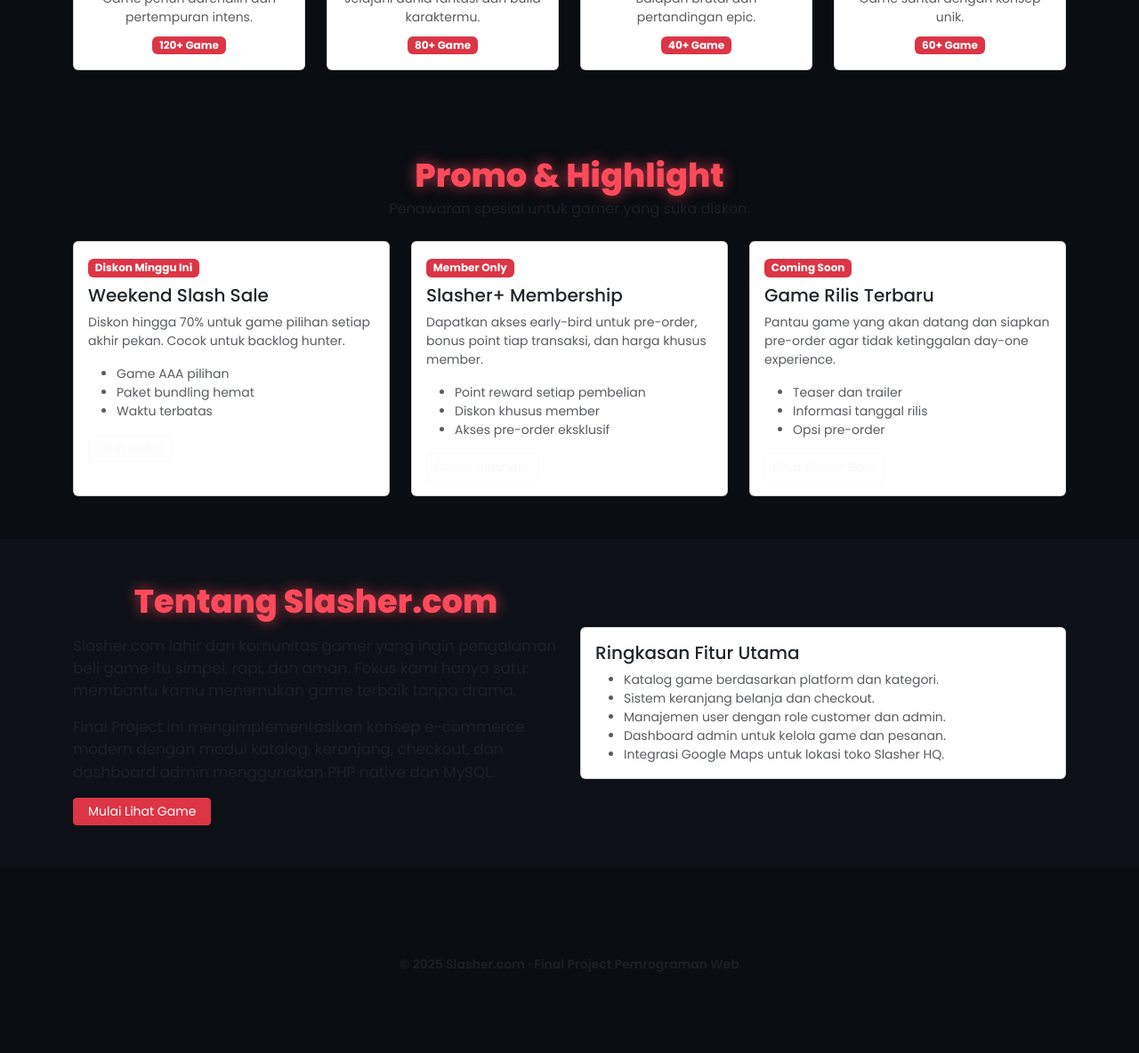
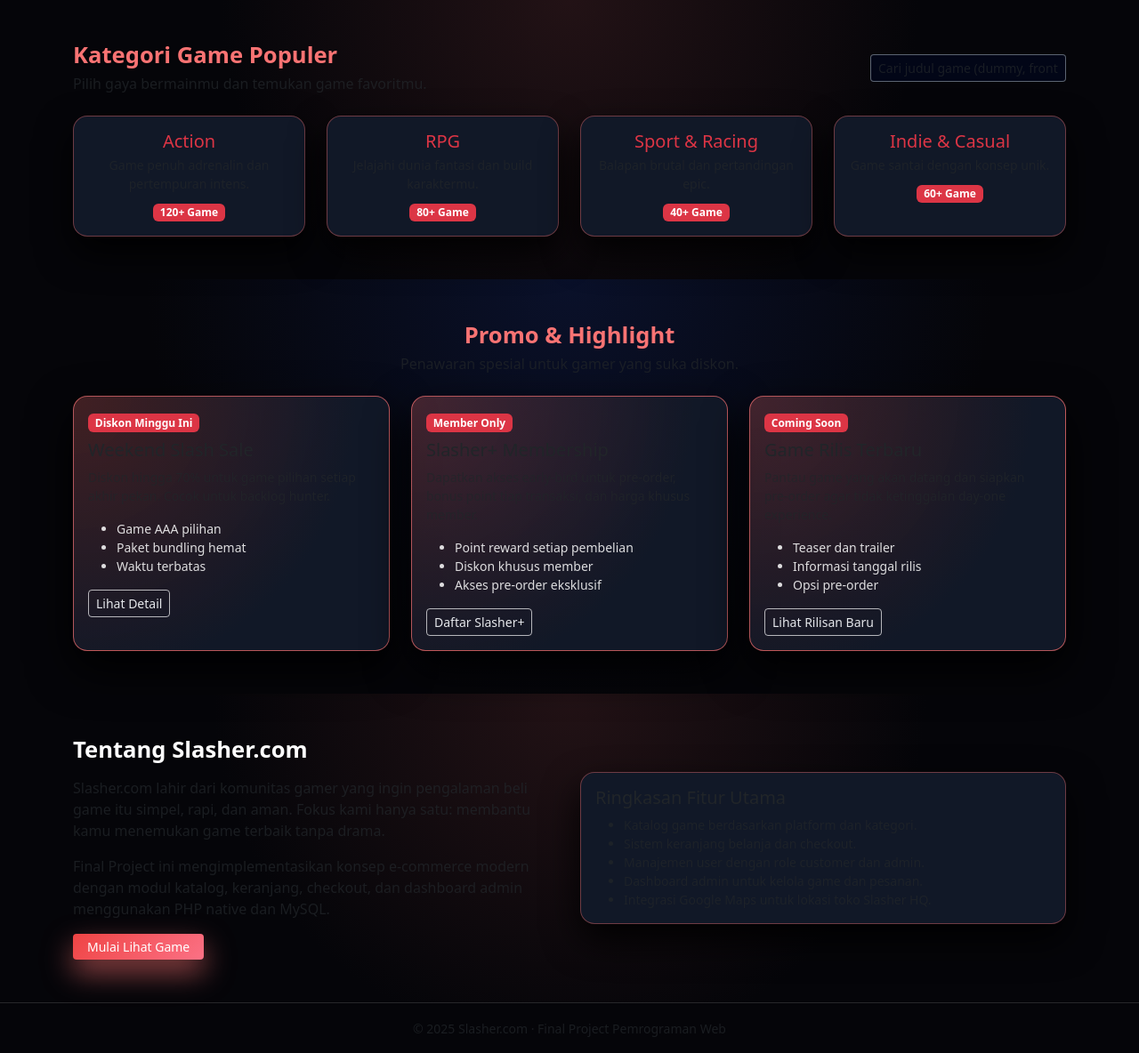
Before and after one commit to Rafaelwiratama/FP-PWEB-B2-2025, a PHP site: page / in a window 1280 px wide. Shown: the part 801-1985 px from the top of the page at 89% size. Before the commit the page ends 1894 px from the top, so only its background shows below. Run offline with PHP 8.4, Linux system fonts and the light colour scheme.

Commit message:
Update style.css

```diff
--- a/assets/css/style.css
+++ b/assets/css/style.css
@@ -1,225 +1,161 @@
-@import url('https://fonts.googleapis.com/css2?family=Poppins:wght@300;400;500;600;700;800&display=swap');
-
-:root {
-    --bg-dark: #0a0d12;
-    --bg-card: #11161d;
-    --primary-red: #ff4a5b;
-    --primary-red-dark: #d93d4d;
-    --text-light: #ffffff;
-    --text-muted: rgba(255,255,255,0.7);
-    --glow-red: 0 0 15px rgba(255, 74, 91, 0.7);
+body {
+  background: #050509;
+  color: #e5e5e5;
+  font-family: system-ui, -apple-system, BlinkMacSystemFont, "Segoe UI", sans-serif;
 }
 
-* {
-    margin: 0;
-    padding: 0;
-    box-sizing: border-box;
-    font-family: 'Poppins', sans-serif;
+.slasher-nav {
+  background: linear-gradient(90deg, #050509, #1b0b0b);
+  border-bottom: 1px solid rgba(255, 60, 60, 0.3);
 }
 
-body {
-    background: var(--bg-dark);
-    color: var(--text-light);
-    overflow-x: hidden;
+.slasher-logo {
+  width: 34px;
+  height: 34px;
+  display: flex;
+  align-items: center;
+  justify-content: center;
+  background: radial-gradient(circle at 30% 30%, #ffe4e6 0, #ff1f3d 45%, #7f1d1d 100%);
+  border-radius: 20%;
+  font-weight: 900;
+  color: #050509;
+  font-size: 1.1rem;
+  text-shadow: 0 0 8px rgba(0, 0, 0, 0.8);
+  box-shadow: 0 0 0 2px rgba(248, 113, 113, 0.7), 0 10px 20px rgba(0, 0, 0, 0.9);
 }
 
-/* NAVBAR */
-.navbar {
-    background: rgba(10, 13, 18, 0.85);
-    backdrop-filter: blur(12px);
-    border-bottom: 1px solid rgba(255,255,255,0.05);
+.navbar-dark .navbar-nav .nav-link {
+  color: #d4d4d8;
+  font-size: 0.95rem;
 }
 
-.navbar .nav-link {
-    color: var(--text-light);
-    font-weight: 500;
+.navbar-dark .navbar-nav .nav-link:hover,
+.navbar-dark .navbar-nav .nav-link.active {
+  color: #ffffff;
 }
 
-.navbar .nav-link:hover {
-    color: var(--primary-red);
-}
-
-.navbar-brand {
-    color: var(--primary-red);
-    font-weight: 700;
-    letter-spacing: 1px;
-    font-size: 1.35rem;
-}
-
-/* HERO */
 .hero-section {
-    height: 75vh;
-    display: flex;
-    justify-content: center;
-    flex-direction: column;
-    background: linear-gradient(to bottom,#13171f,#0a0d12);
-    text-align: center;
+  min-height: 100vh;
+  background:
+    linear-gradient(to bottom, rgba(5, 5, 9, 0.3), #050509 70%),
+    url("https://images.unsplash.com/photo-1605902711622-cfb43c4437e0?auto=format&q=80") center/cover no-repeat;
+  padding-top: 80px;
 }
 
 .hero-title {
-    font-size: 3.5rem;
-    font-weight: 800;
-    color: var(--primary-red);
-    text-shadow: var(--glow-red);
+  letter-spacing: 0.08em;
 }
 
-.hero-desc {
-    font-size: 1.2rem;
-    color: var(--text-muted);
-    margin-top: 12px;
+.hero-subtitle {
+  max-width: 640px;
+  margin-inline: auto;
+  color: #e5e7eb;
 }
 
-.btn-slasher {
-    background: var(--primary-red);
-    border: none;
-    color: #fff;
-    padding: 12px 28px;
-    font-size: 1rem;
-    border-radius: 8px;
-    font-weight: 600;
-    transition: .25s;
+.slasher-section {
+  background: radial-gradient(circle at top, rgba(248, 113, 113, 0.12), #050509 55%);
 }
 
-.btn-slasher:hover {
-    background: var(--primary-red-dark);
-    transform: translateY(-2px);
-    box-shadow: var(--glow-red);
+.slasher-section-alt {
+  background: radial-gradient(circle at top, rgba(30, 64, 175, 0.2), #050509 60%);
 }
 
-/* CATEGORY CARD */
-.category-card {
-    background: var(--bg-card);
-    border-radius: 14px;
-    padding: 28px 0;
-    text-align: center;
-    transition: .25s;
-    border: 2px solid transparent;
+.section-title {
+  font-size: 1.6rem;
+  font-weight: 700;
+  color: #f97373;
 }
 
-.category-card h3 {
-    color: var(--primary-red);
-    font-weight: 700;
+.slasher-search {
+  max-width: 260px;
 }
 
-.category-card span {
-    font-size: 0.9rem;
-    background: var(--primary-red);
-    padding: 6px 14px;
-    color: var(--text-light);
-    border-radius: 8px;
-    margin-top: 8px;
-    display: inline-block;
+.slasher-card {
+  background: #111827;
+  border-radius: 1rem;
+  border: 1px solid rgba(248, 113, 113, 0.4);
+  box-shadow: 0 18px 40px rgba(0, 0, 0, 0.9);
+  transition: transform 0.18s ease-out, box-shadow 0.18s ease-out, border-color 0.18s ease-out;
 }
 
-.category-card:hover {
-    transform: translateY(-6px);
-    border: 2px solid var(--primary-red);
-    box-shadow: var(--glow-red);
+.slasher-card:hover {
+  transform: translateY(-6px);
+  box-shadow: 0 22px 48px rgba(0, 0, 0, 1);
+  border-color: rgba(248, 250, 252, 0.8);
 }
 
-/* TITLE SECTION */
-.section-title {
-    font-size: 2.3rem;
-    font-weight: 800;
-    text-align: center;
-    color: var(--primary-red);
-    text-shadow: var(--glow-red);
+.slasher-card-highlight {
+  background: radial-gradient(circle at top left, rgba(248, 113, 113, 0.25), #111827 70%);
+  border-radius: 1rem;
+  border: 1px solid rgba(248, 113, 113, 0.7);
+  box-shadow: 0 20px 50px rgba(0, 0, 0, 1);
+  transition: transform 0.18s ease-out, box-shadow 0.18s ease-out;
 }
 
-/* PROMO CARDS */
-.card-dark {
-    background: var(--bg-card);
-    border: 2px solid rgba(255,255,255,0.04);
-    border-radius: 14px;
-    padding: 25px;
-    color: var(--text-light);
-    transition: .25s;
+.slasher-card-highlight:hover {
+  transform: translateY(-6px);
+  box-shadow: 0 26px 60px rgba(0, 0, 0, 1);
 }
 
-.card-dark:hover {
-    border-color: var(--primary-red);
-    transform: translateY(-6px);
-    box-shadow: var(--glow-red);
+.form-control {
+  background-color: #020617;
+  border: 1px solid rgba(148, 163, 184, 0.6);
+  color: #e5e7eb;
 }
 
-.card-dark h4 {
-    font-weight: 700;
-    color: var(--primary-red);
+.form-control:focus {
+  background-color: #020617;
+  color: #f9fafb;
+  border-color: #f97373;
+  box-shadow: 0 0 0 1px rgba(248, 113, 113, 0.7);
 }
 
-.promo-label {
-    background: var(--primary-red);
-    padding: 4px 10px;
-    font-size: .75rem;
-    font-weight: 600;
-    border-radius: 6px;
-    display: inline-block;
-    margin-bottom: 8px;
+.btn-danger {
+  background: linear-gradient(135deg, #ef4444, #fb7185);
+  border: none;
+  box-shadow: 0 14px 32px rgba(248, 113, 113, 0.6);
 }
 
-.card-dark p,
-.card-dark ul li {
-    color: var(--text-muted);
+.btn-danger:hover {
+  background: linear-gradient(135deg, #fb7185, #fecaca);
+  color: #111827;
 }
 
-.card-dark ul {
-    padding-left: 16px;
-    margin-top: 8px;
+.btn-outline-light {
+  border-color: rgba(249, 250, 251, 0.7);
+  color: #e5e7eb;
 }
 
-/* ABOUT SECTION */
-#about {
-    background: #0d1117;
-    padding: 80px 0;
+.btn-outline-light:hover {
+  background: rgba(249, 250, 251, 0.08);
+}
+
+.slasher-footer {
+  border-top: 1px solid #27272a;
+  background: #050509;
+}
+
+@media (max-width: 767.98px) {
+  .hero-title {
+    font-size: 1.8rem;
+  }
+}
+
+.slasher-card p {
+  color: rgba(255, 255, 255, 0.85);
+}
+
+.slasher-card-highlight p,
+.slasher-card-highlight ul li {
+  color: rgba(255, 255, 255, 0.85);
 }
 
 #about p {
-    color: var(--text-muted);
-    font-size: 1.05rem;
+  color: rgba(255, 255, 255, 0.88);
 }
 
-.feature-box {
-    padding: 25px;
-    background: var(--bg-card);
-    border-radius: 14px;
-    border: 2px solid rgba(255,255,255,0.08);
-    color: var(--text-light);
+#about h2,
+#about h3,
+#about h4 {
+  color: #ffffff;
 }
-
-.feature-box h4 {
-    font-weight: 700;
-    color: var(--primary-red);
-}
-
-.feature-box ul li {
-    margin-bottom: 8px;
-    color: var(--text-muted);
-}
-
-/* FOOTER */
-footer {
-    padding: 40px 0;
-    background: rgba(10, 13, 18, 0.95);
-    text-align: center;
-    color: var(--text-muted);
-    margin-top: 80px;
-}
-
-footer span {
-    color: var(--primary-red);
-    font-weight: 600;
-}
-
-/* SPACING HELPERS */
-.section-space {
-    margin: 80px 0;
-}
-
-.fade-in {
-    opacity: 0;
-    animation: fadeIn 1s forwards;
-}
-
-@keyframes fadeIn {
-    to { opacity: 1; }
-}
```
